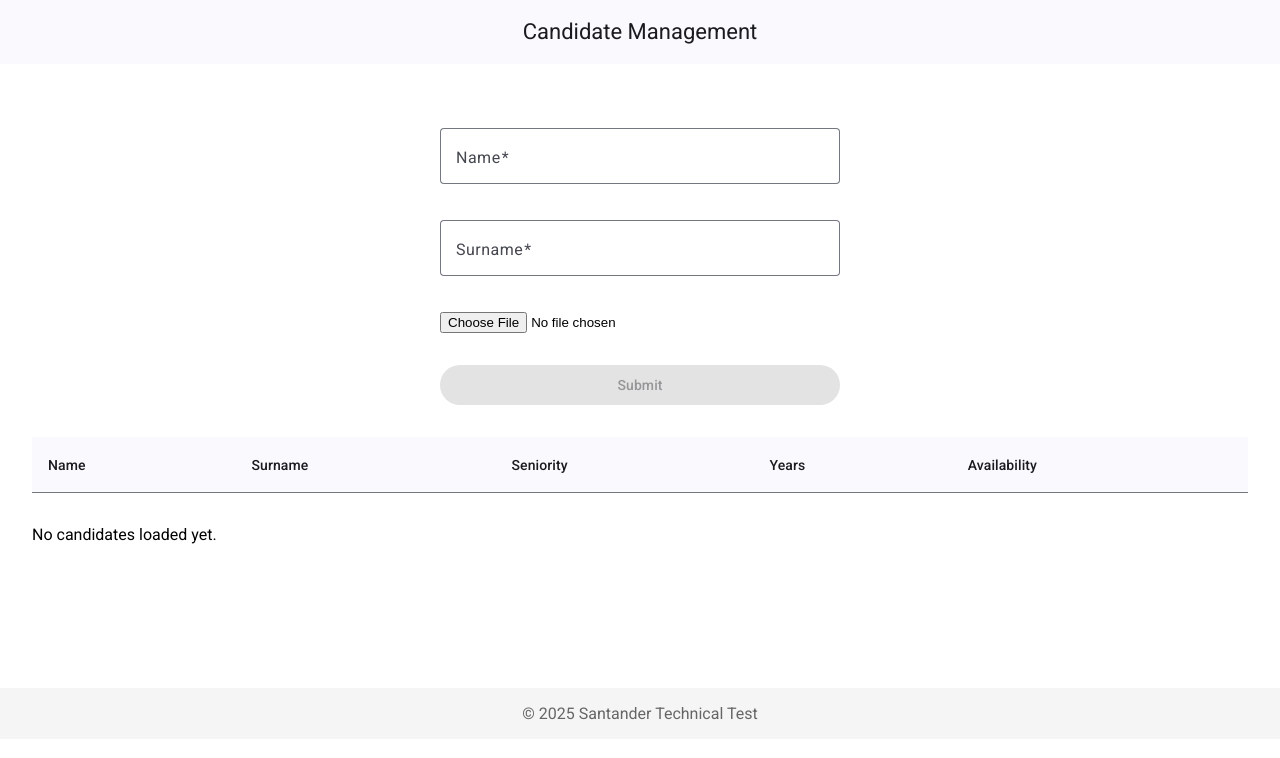
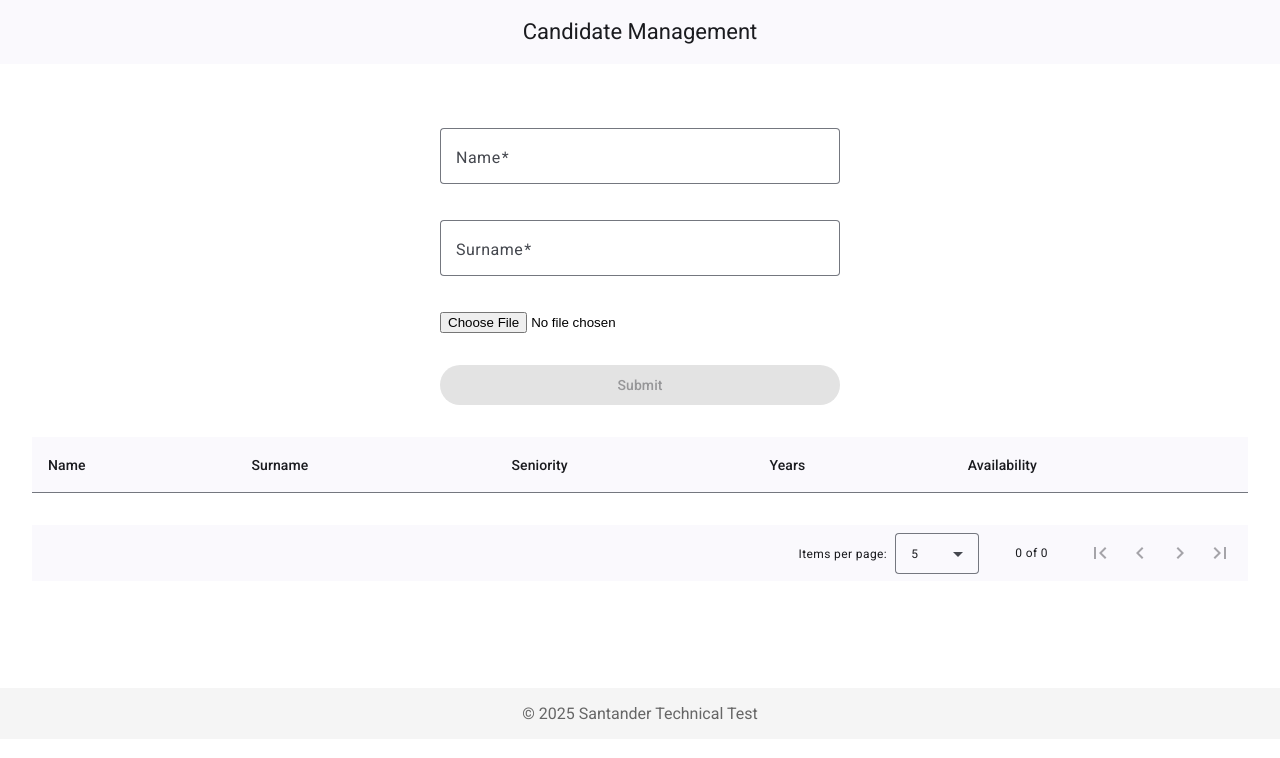
Before and after one commit to mjmmattoni98/scalian-frontend, an Angular app: page / in a window 1280 px wide. Shown: the top 758 px of the page. Built offline with nearby package versions, Linux system fonts and the light colour scheme.

Commit message:
Add pagination to table

```diff
--- a/src/app/views/components/table.ts
+++ b/src/app/views/components/table.ts
@@ -1,5 +1,6 @@
-import { Component, OnInit } from '@angular/core';
-import { MatTableModule } from '@angular/material/table';
+import { Component, OnInit, AfterViewInit, ViewChild } from '@angular/core';
+import { MatTableModule, MatTableDataSource } from '@angular/material/table';
+import { MatPaginator, MatPaginatorModule } from '@angular/material/paginator';
 
 interface Candidate {
   name: string;
@@ -12,7 +13,7 @@ interface Candidate {
 @Component({
   selector: 'candidates-table',
   standalone: true,
-  imports: [MatTableModule],
+  imports: [MatTableModule, MatPaginatorModule],
   template: `
     <table mat-table [dataSource]="candidates" class="mat-elevation-z8">
       <ng-container matColumnDef="name">
@@ -40,25 +41,33 @@ interface Candidate {
       <tr mat-header-row *matHeaderRowDef="displayedColumns"></tr>
       <tr mat-row *matRowDef="let row; columns: displayedColumns"></tr>
     </table>
-    @if (!candidates.length) {
-    <p>No candidates loaded yet.</p>
-    }
+
+    <mat-paginator
+      [pageSizeOptions]="[5, 10, 20]"
+      showFirstLastButtons
+      aria-label="Select page of periodic elements"
+    />
   `,
   styles: `table { width: 100%; margin: 2rem auto; }`,
 })
-export class Table implements OnInit {
+export class Table implements OnInit, AfterViewInit {
   displayedColumns = ['name', 'surname', 'seniority', 'years', 'availability'];
-  candidates: Candidate[] = [];
+  candidates = new MatTableDataSource<Candidate>([]);
+
+  @ViewChild(MatPaginator) paginator!: MatPaginator;
 
   ngOnInit() {
     this.loadCandidates();
     window.addEventListener('storage', () => this.loadCandidates());
-    // Optionally, listen for a custom event to refresh
     window.addEventListener('candidateAdded', () => this.loadCandidates());
+  }
+
+  ngAfterViewInit() {
+    this.candidates.paginator = this.paginator;
   }
 
   loadCandidates() {
     const stored = localStorage.getItem('candidates');
-    this.candidates = stored ? JSON.parse(stored) : [];
+    this.candidates.data = stored ? JSON.parse(stored) : [];
   }
 }
```
